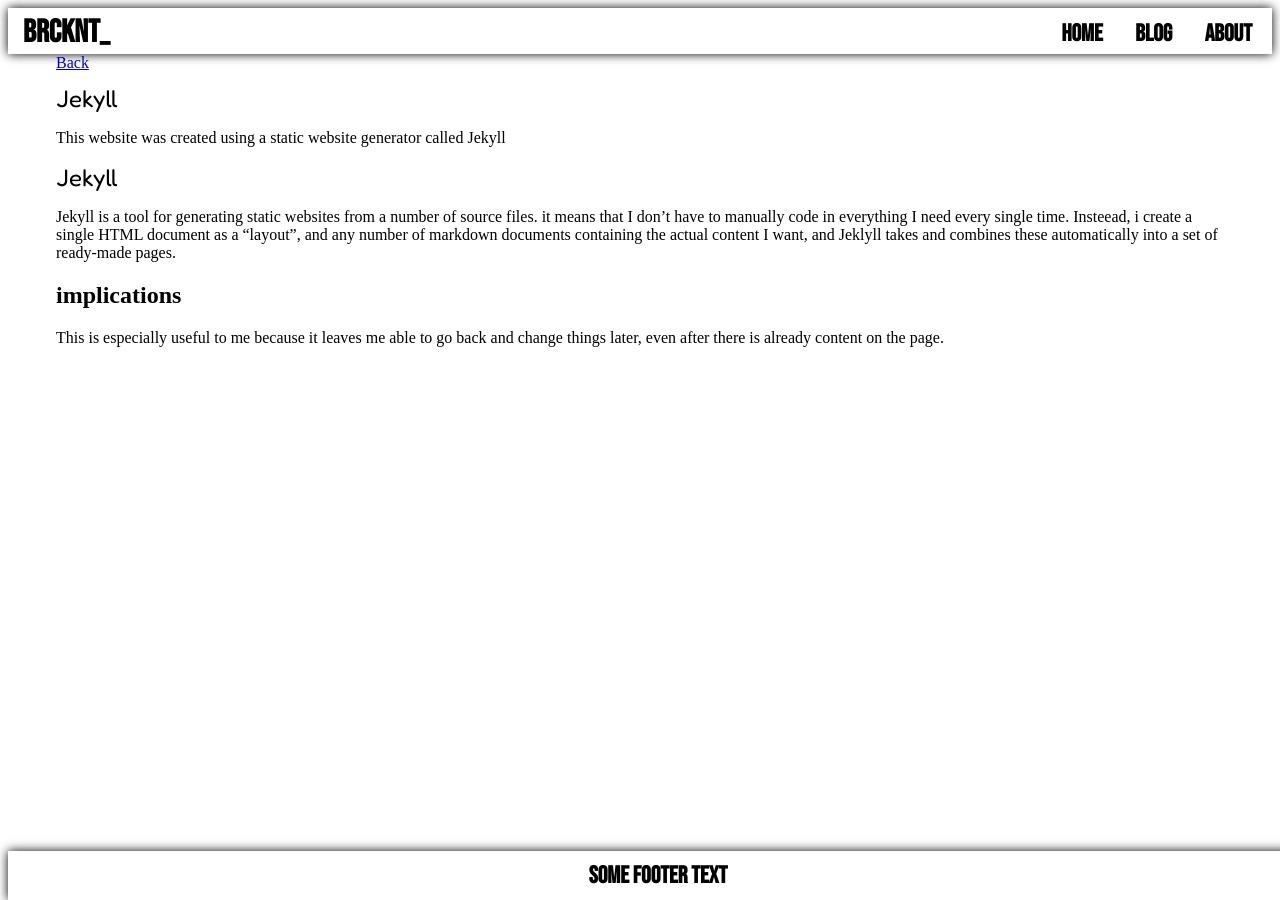
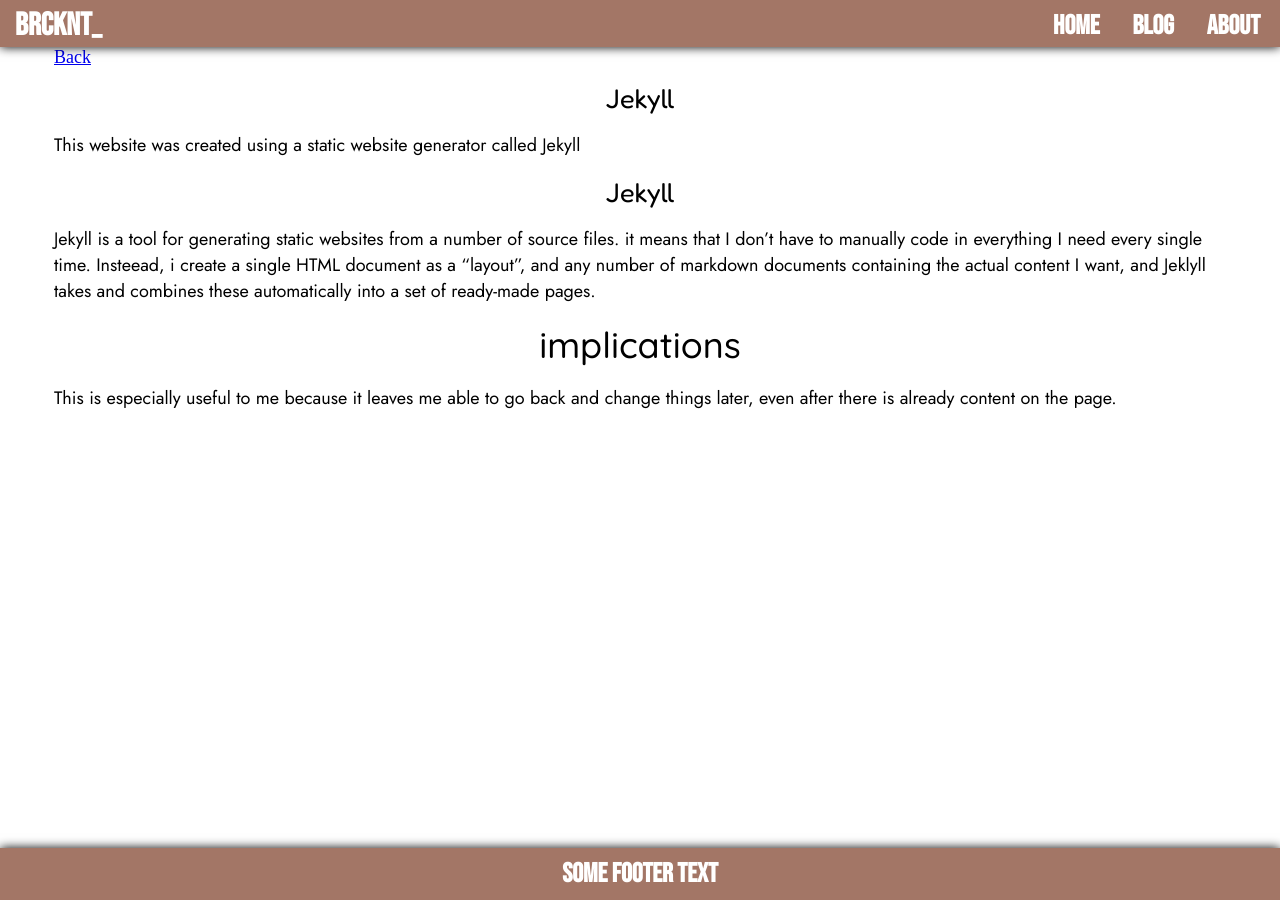
Before and after one commit to Brcknt/brcknt.github.io, a Jekyll site: the page built from _posts/2023-03-27-jekyll.md, in a window 1280 px wide. Built offline with Jekyll 4.4.1, drawn with Linux system fonts in a browser that asks for light colours.

Commit message:
Update blogpost.scss

```diff
--- a/assets/css/blogpost.scss
+++ b/assets/css/blogpost.scss
@@ -1,5 +1,7 @@
 ---
 ---
+@import "base";
+@import "text";
 @import "styling";
 
 h1{
```
